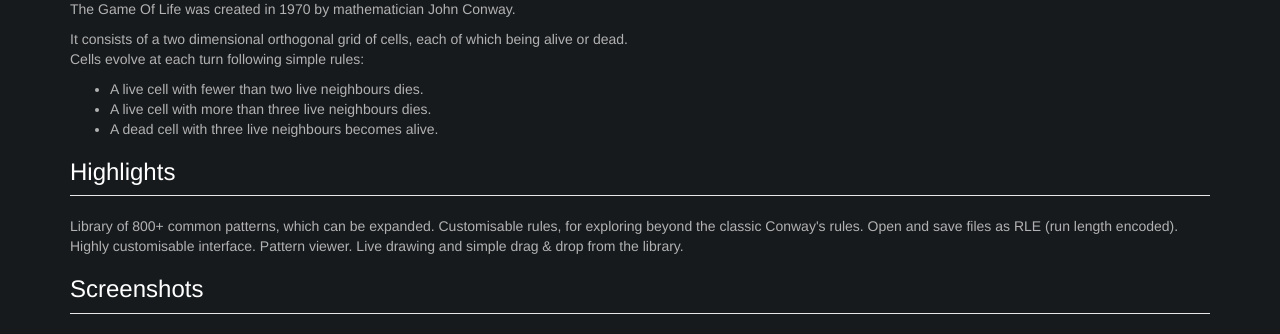
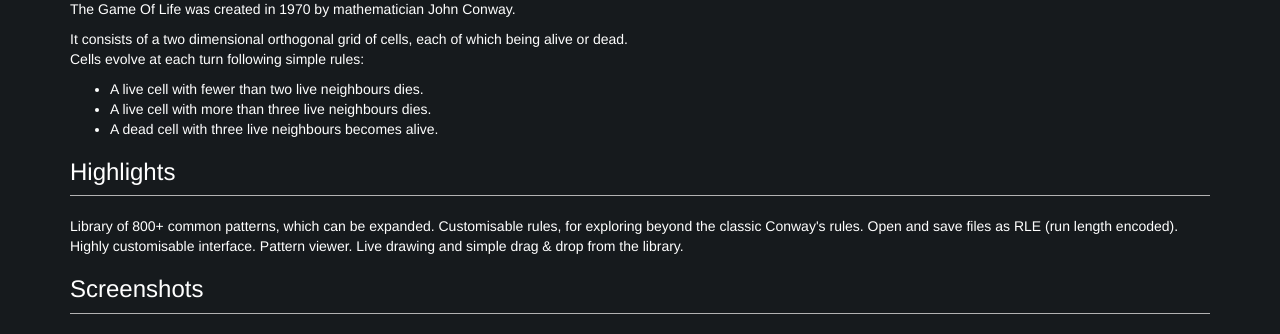
Before and after one commit to macmade/game-of-life.io, a PHP site: page / in a window 1280 px wide. Shown: the part 549-883 px from the top of the page. Run offline with PHP 8.4, Linux system fonts and the light colour scheme.

Commit message:
Layout...

```diff
--- a/css/base.css
+++ b/css/base.css
@@ -16,14 +16,14 @@ html {
     padding:                0px;
     position:               relative;
     min-height:             100%;
-    color:                  #B2B2B2;
+    color:                  #FFFFFF;
     background-color:       #161A1D;
 }
 
 body {
     padding-top:            50px;
     margin:                 0px;
-    color:                  #B2B2B2;
+    color:                  #FFFFFF;
     background-color:       #161A1D;
 }
 
@@ -41,7 +41,6 @@ h1, h2 {
     margin-top:             30px;
     margin-right:           0px;
     margin-bottom:          20px;
-    color:                  #FFFFFF;
 }
 
 h3, h4, h5, h6 {
@@ -50,11 +49,10 @@ h3, h4, h5, h6 {
     margin-top:             20px;
     margin-right:           0px;
     margin-bottom:          20px;
-    color:                  #FFFFFF;
 }
 
 h3 {
-    border-bottom:          solid 1px #E7E7E7;
+    border-bottom:          solid 1px #B2B2B2;
     padding-bottom:         10px;
 }
 
@@ -66,13 +64,6 @@ code {
     font-size:              12px;
 }
 
-pre {
-    font-size:              12px;
-    border:                 none;
-    color:                  #C7254E;
-    background-color:       #F9F2F4;
-}
-
 blockquote {
     font-size:              14px;
     font-style:             italic;
```
